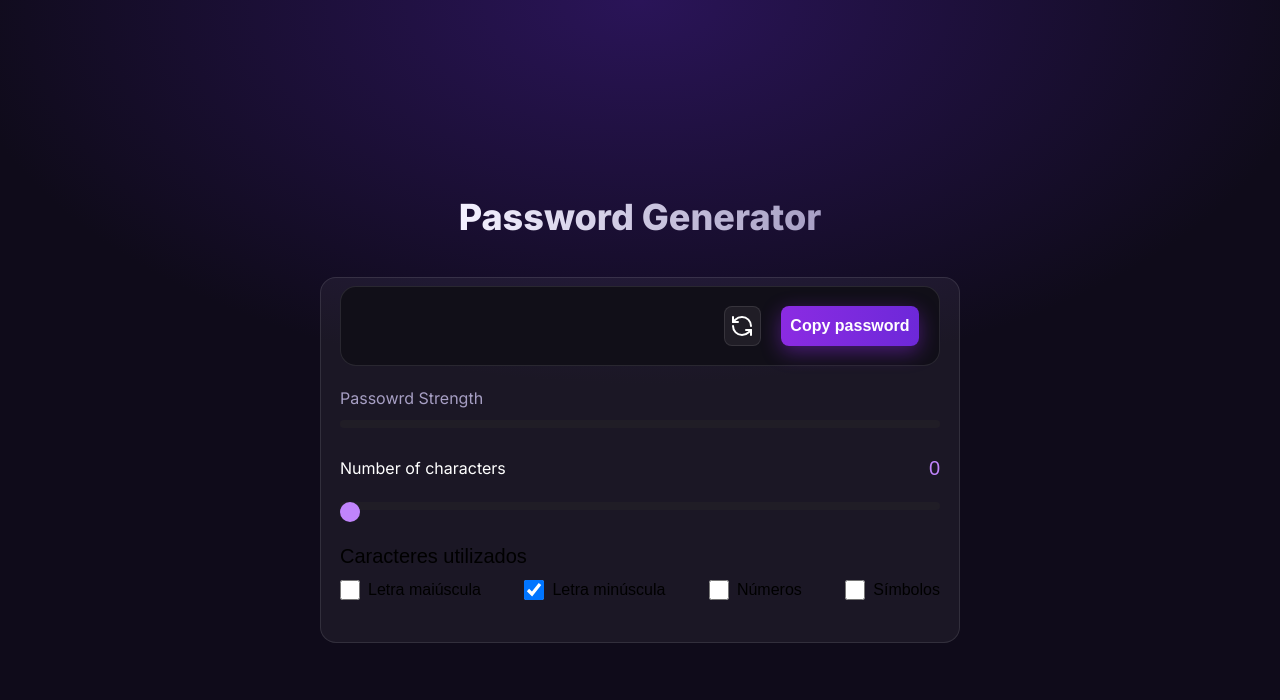
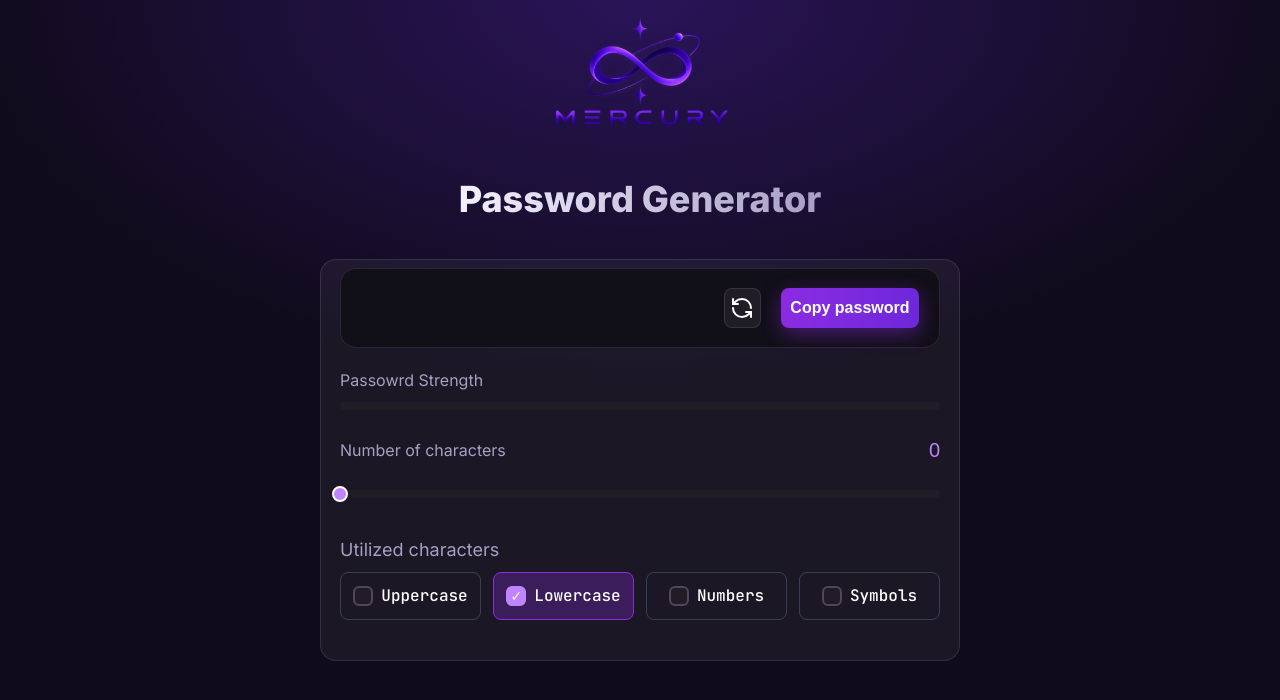
Before and after one commit to DevLetto/PasswordGenerator, a React (Vite) app in the folder PasswordGenerator/: page / in a window 1280 px wide. Shown: the top 700 px of the page. Built offline with nearby package versions, Linux system fonts and the light colour scheme.

Commit message:
Feat: finalized the text options, and added the company logo

```diff
--- a/PasswordGenerator/src/App.jsx
+++ b/PasswordGenerator/src/App.jsx
@@ -1,6 +1,7 @@
 import { useState, useEffect } from "react";
 import { RefreshCcw } from "lucide-react";
 import StrengthBar from "./StrengthBar";
+import logo from "./assets/Logotipo_Mercury.png"
 
 function App() {
   const [password, setPassword] = useState("");
@@ -19,8 +20,7 @@ function App() {
 
   //Password requisitis
 
-  const minLenght = 4;
-  const idealLenght = 18;
+  const progress = Math.max(0, Math.min(100, ((passLength - 1) / 49) * 100));
 
   const handleChange = (e) => {
     const { name, checked } = e.target;
@@ -148,13 +148,20 @@ function App() {
   }, [password]);
 
   return (
-    <div className="w-screen h-screen bg-background bg-[radial-gradient(ellipse_90%_80%_at_50%_0%,var(--color-top-bright)_0%,transparent_60%)] flex justify-center items-center flex-col gap-10 pt-10 ">
+    <div className="w-screen h-screen bg-background bg-[radial-gradient(ellipse_90%_80%_at_50%_0%,var(--color-top-bright)_0%,transparent_60%)] flex justify-center items-center flex-col gap-10 pt-10 relative ">
+
+      {/* Logo */}
+
+      <div className="absolute top-0 z-1">
+        <img src={logo} className="w-55 " alt="" />
+      </div>
+
       {/* TITULO */}
-      <h1 className="text-center text-4xl font-sans font-extrabold bg-linear-to-r from-text to-secondary-text bg-clip-text text-transparent ">
+      <h1 className="text-center text-4xl font-sans font-extrabold bg-linear-to-r from-text to-secondary-text bg-clip-text text-transparent z-2">
         Password Generator
       </h1>
 
-      <main className="border border-glassBorder bg-glassBG rounded-2xl w-120 md:w-160 flex flex-col items-center p-2 pb-10">
+      <main className="border border-glassBorder bg-glassBG rounded-2xl w-120 md:w-160 flex flex-col items-center p-2 pb-10 z-2">
         <div className="flex flex-col items-center gap-5 ">
           {/* SESSAO DO TEXTO */}
           <div className="border border-glassBorder bg-[#110F18] h-20 w-115 md:w-150 rounded-2xl flex flex-row items-center gap-5 p-5">
@@ -191,54 +198,61 @@ function App() {
         <div className="bg-h-50  w-115 md:w-150  flex flex-col gap-8 rounded-lg mt-5">
           <div className="flex flex-col gap-5 ">
             <div className="flex flex-row gap-2 justify-between items-center">
-              <p className="text-md font-sans text-white">
+              <p className="text-md font-sans text-secondary-text">
                 Number of characters
               </p>
-              <p className="text-xl font-[Arial] text-bright-purple ">{passLength}</p>
+              <p className="text-xl font-[Arial] text-bright-purple ">
+                {passLength}
+              </p>
             </div>
+            <div className="relative w-full flex items-center h-5">
+              {/* Trilho de fundo */}
+              <div className="absolute w-full h-2 rounded-full bg-[#201D26]" />
+
+              {/* Progresso */}
+              <div
+                className="absolute h-2 rounded-full bg-bright-purple"
+                style={{
+                  width: `${progress}%`,
+                }}
+              />
+
+              {/* Controle nativo transparente */}
               <input
-              value={passLength}
                 type="range"
                 min={1}
                 max={50}
+                value={passLength}
                 onChange={(e) => {
-                setPassLength(e.target.value);
+                  const value = Number(e.target.value);
+                  setPassLength(value);
                   generatePassword();
                 }}
-              className="w-full
-              h-2  appearance-none rounded-lg  cursor-pointer dark:bg-[#201D26]
+                className="absolute inset-0 w-full h-full opacity-0 cursor-pointer"
+              />
 
-                [&::-webkit-slider-runnable-track]:h-2
-                [&::-webkit-slider-runnable-track]:rounded-lg
-              [&::-webkit-slider-runnable-track]:bg-[#201D26]
-
-                [&::-moz-range-track]:h-2
-                [&::-moz-range-track]:rounded-lg
-              [&::-moz-range-track]:bg-bright-purple
-
-                [&::-webkit-slider-thumb]:appearance-none
-                [&::-webkit-slider-thumb]:w-5
-                [&::-webkit-slider-thumb]:h-5
-                [&::-webkit-slider-thumb]:rounded-full
-                [&::-webkit-slider-thumb]:bg-bright-purple
-                [&::-webkit-slider-thumb]:transition-all
-                [&::-webkit-slider-thumb]:hover:bg-main-purple
-
-                [&::-moz-range-thumb]:w-5
-                [&::-moz-range-thumb]:h-5
-                [&::-moz-range-thumb]:rounded-full
-                [&::-moz-range-thumb]:bg-bright-purple
-                [&::-moz-range-thumb]:border-0
-                [&::-moz-range-thumb]:transition-all
-                [&::-moz-range-thumb]:hover:bg-main-purple"
-
+              {/* Bolinha personalizada */}
+              <div
+                className="absolute w-4 h-4 rounded-full
+                  bg-bright-purple border-2 border-white
+                  pointer-events-none"
+                style={{
+                  left: `${progress}%`,
+                  transform: "translateX(-50%)",
+                }}
               />
             </div>
+          </div>
+
           <div className="flex flex-col gap-2">
-            <p className="text-xl font-[Arial]">Caracteres utilizados</p>
+            <p className="text-lg font-sans text-secondary-text">
+              Utilized characters
+            </p>
             <nav className="flex flex-row gap-10 w-full">
-              <ul className="w-full columns-2 xl:columns-1 xl:flex xl:flex-row justify-between">
-                <li className="flex flex-row  items-center gap-2">
+              <ul className="w-full flex flex-row gap-3 justify-between">
+                <li
+                  className={`flex flex-row  items-center justify-center gap-2  w-40 h-12 rounded-lg border transition duration-200 ease-in-out ${options.includeUpper ? "border-main-purple bg-[#3A1D5A]" : "border-gray-700 hover:border-bright-purple"}`}
+                >
                   <input
                     type="checkbox"
                     name="includeUpper"
@@ -247,13 +261,39 @@ function App() {
                     onChange={(e) => {
                       handleChange(e);
                     }}
-                    className="size-5 roundend-lg "
+                    className="appearance-none
+                        w-5 h-5
+                        rounded-md
+                        flex
+                        items-center
+                        justify-center
+                        border-2 border-[#50465E]
+                        bg-[#201D26]
+                        cursor-pointer
+                        transition-all duration-200
+
+                        checked:bg-bright-purple
+                        checked:border-bright-purple
+
+                        hover:border-bright-purple
+
+                        checked:after:content-['✓']
+                        checked:after:text-white
+                        checked:after:flex
+                        checked:after:items-center
+                        checked:after:justify-center
+                        checked:after:text-sm"
                   />
-                  <label htmlFor="maiuscula" className="font-[Arial]">
-                    Letra maiúscula
+                  <label
+                    htmlFor="maiuscula"
+                    className="font-mono text-md text-white"
+                  >
+                    Uppercase
                   </label>
                 </li>
-                <li className="flex flex-row items-center gap-2">
+                <li
+                  className={`flex flex-row  items-center justify-center gap-2  w-40 h-12 rounded-lg border transition duration-200 ease-in-out ${options.includeLower ? "border-main-purple bg-[#3A1D5A]" : "border-gray-700 hover:border-bright-purple"}`}
+                >
                   <input
                     type="checkbox"
                     name="includeLower"
@@ -262,13 +302,36 @@ function App() {
                     onChange={(e) => {
                       handleChange(e);
                     }}
-                    className="size-5 roundend-lg "
+                    className="appearance-none
+                        w-5 h-5
+                        rounded-md
+                        flex
+                        items-center
+                        justify-center
+                        border-2 border-[#50465E]
+                        bg-[#201D26]
+                        cursor-pointer
+                        transition-all duration-200
+
+                        checked:bg-bright-purple
+                        checked:border-bright-purple
+
+                        hover:border-bright-purple
+
+                        checked:after:content-['✓']
+                        checked:after:text-white
+                        checked:after:flex
+                        checked:after:items-center
+                        checked:after:justify-center
+                        checked:after:text-sm"
                   />
-                  <label htmlFor="minuscula" className="font-[Arial]">
-                    Letra minúscula
+                  <label htmlFor="minuscula" className="font-mono text-md text-white">
+                    Lowercase
                   </label>
                 </li>
-                <li className="flex flex-row items-center gap-2 ">
+                <li
+                  className={`flex flex-row  items-center justify-center gap-2  w-40 h-12 rounded-lg border transition duration-200 ease-in-out ${options.includeNum ? "border-main-purple bg-[#3A1D5A]" : "border-gray-700 hover:border-bright-purple"}`}
+                >
                   <input
                     type="checkbox"
                     name="includeNum"
@@ -277,13 +340,36 @@ function App() {
                     onChange={(e) => {
                       handleChange(e);
                     }}
-                    className="size-5 roundend-lg "
+                    className="appearance-none
+                        w-5 h-5
+                        rounded-md
+                        flex
+                        items-center
+                        justify-center
+                        border-2 border-[#50465E]
+                        bg-[#201D26]
+                        cursor-pointer
+                        transition-all duration-200
+
+                        checked:bg-bright-purple
+                        checked:border-bright-purple
+
+                        hover:border-bright-purple
+
+                        checked:after:content-['✓']
+                        checked:after:text-white
+                        checked:after:flex
+                        checked:after:items-center
+                        checked:after:justify-center
+                        checked:after:text-sm"
                   />
-                  <label htmlFor="numeros" className="font-[Arial]">
-                    Números
+                  <label htmlFor="numeros" className="font-mono text-md text-white">
+                    Numbers
                   </label>
                 </li>
-                <li className="flex flex-row items-center gap-2">
+                <li
+                  className={`flex flex-row  items-center justify-center gap-2  w-40 h-12 rounded-lg border transition duration-200 ease-in-out ${options.includeSym ? "border-main-purple bg-[#3A1D5A]" : "border-gray-700 hover:border-bright-purple"}`}
+                >
                   <input
                     type="checkbox"
                     name="includeSym"
@@ -292,10 +378,31 @@ function App() {
                     onChange={(e) => {
                       handleChange(e);
                     }}
-                    className="size-5 roundend-lg "
+                    className="appearance-none
+                        w-5 h-5
+                        rounded-md
+                        flex
+                        items-center
+                        justify-center
+                        border-2 border-[#50465E]
+                        bg-[#201D26]
+                        cursor-pointer
+                        transition-all duration-200
+
+                        checked:bg-bright-purple
+                        checked:border-bright-purple
+
+                        hover:border-bright-purple
+
+                        checked:after:content-['✓']
+                        checked:after:text-white
+                        checked:after:flex
+                        checked:after:items-center
+                        checked:after:justify-center
+                        checked:after:text-sm"
                   />
-                  <label htmlFor="simbolos" className="font-[Arial]">
-                    Símbolos
+                  <label htmlFor="simbolos" className="font-mono text-md text-white">
+                    Symbols
                   </label>
                 </li>
               </ul>
```
Lines whose indentation alone changed are shown as unchanged.
